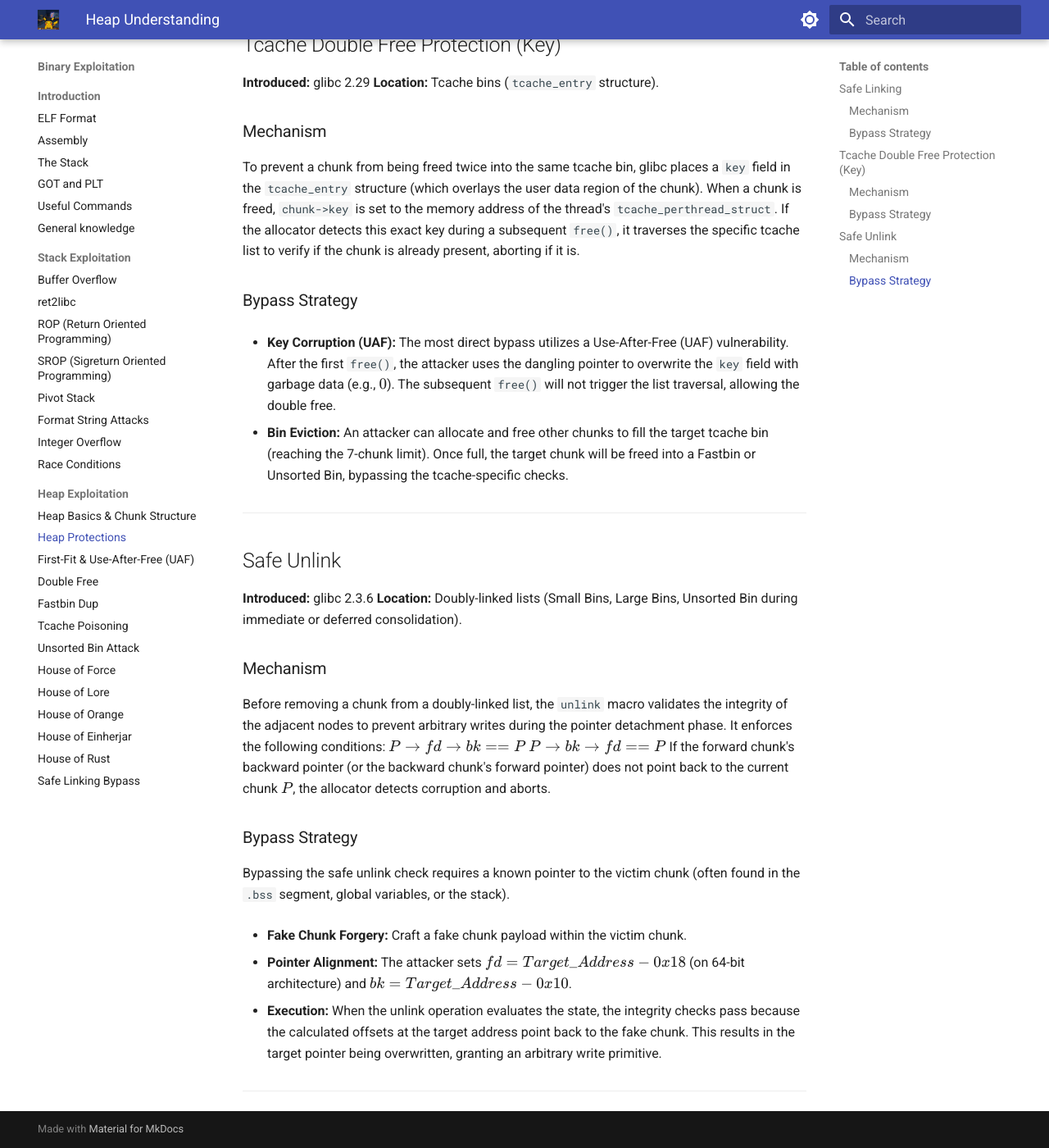
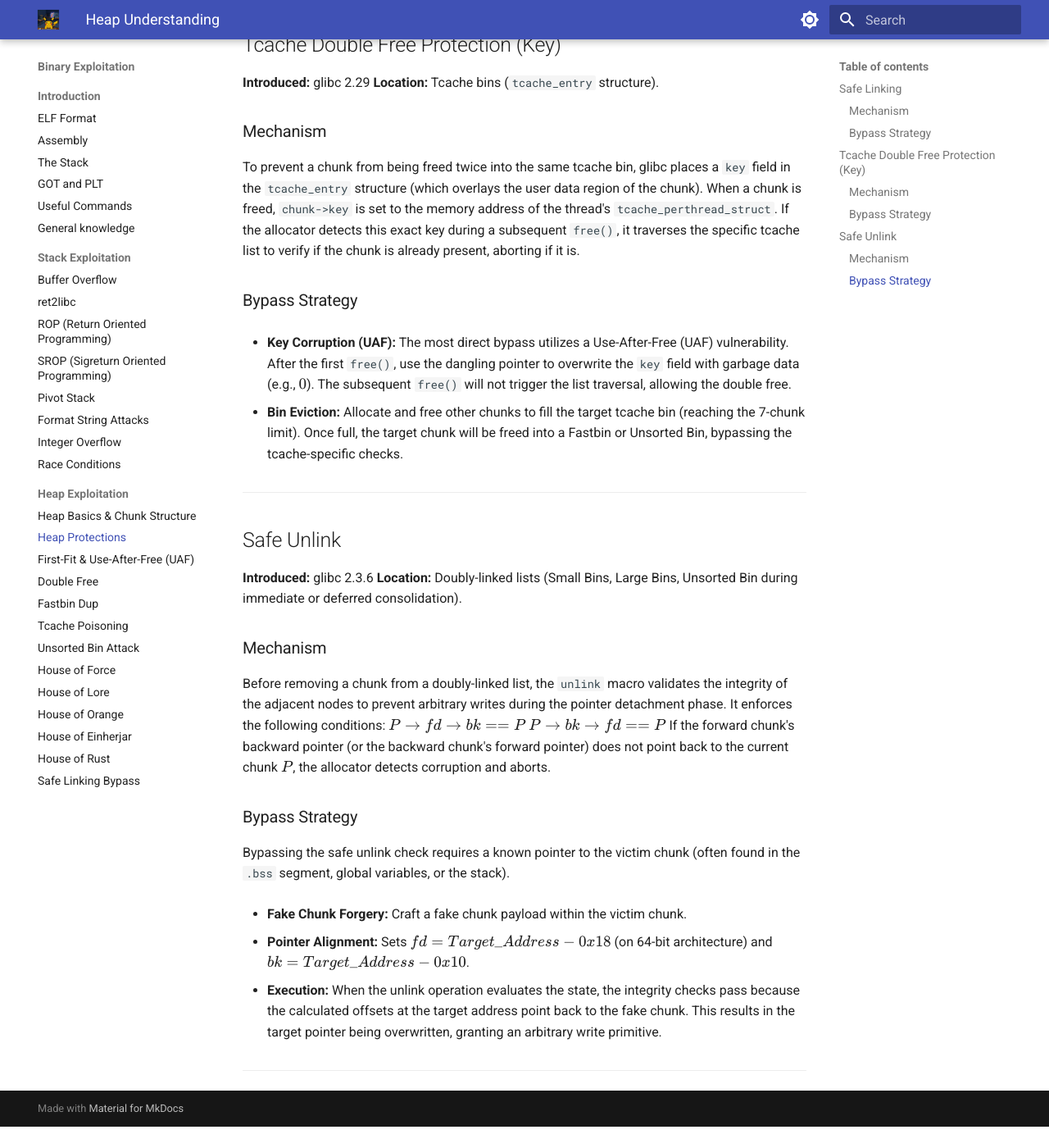
Before and after one commit to pwnkachu/pwnkachu.github.io, an MkDocs documentation site: the page built from docs/binexp/heap/protections.md, in a window 1280 px wide and 1400 px high, scrolled down 928 px. Shown: the whole window at 82% size. Built offline with MkDocs 1.6.1 and Material for MkDocs 9.7.7, drawn with Linux system fonts in a browser that asks for light colours; after the commit the page ends 2302 px from its top, so only the background shows below that.

Commit message:
feature: Update of heap posts and Tamarin modeling

```diff
--- a/docs/binexp/heap/protections.md
+++ b/docs/binexp/heap/protections.md
@@ -33,9 +33,9 @@ To prevent a chunk from being freed twice into the same tcache bin, glibc places
 
 ### Bypass Strategy
 
-- **Key Corruption (UAF):** The most direct bypass utilizes a Use-After-Free (UAF) vulnerability. After the first `free()`, the attacker uses the dangling pointer to overwrite the `key` field with garbage data (e.g., $0$). The subsequent `free()` will not trigger the list traversal, allowing the double free.
+- **Key Corruption (UAF):** The most direct bypass utilizes a Use-After-Free (UAF) vulnerability. After the first `free()`, use the dangling pointer to overwrite the `key` field with garbage data (e.g., $0$). The subsequent `free()` will not trigger the list traversal, allowing the double free.
 
-- **Bin Eviction:** An attacker can allocate and free other chunks to fill the target tcache bin (reaching the 7-chunk limit). Once full, the target chunk will be freed into a Fastbin or Unsorted Bin, bypassing the tcache-specific checks.
+- **Bin Eviction:** Allocate and free other chunks to fill the target tcache bin (reaching the 7-chunk limit). Once full, the target chunk will be freed into a Fastbin or Unsorted Bin, bypassing the tcache-specific checks.
 
 ---
 
@@ -54,7 +54,7 @@ Bypassing the safe unlink check requires a known pointer to the victim chunk (of
 
 - **Fake Chunk Forgery:** Craft a fake chunk payload within the victim chunk.
 
-- **Pointer Alignment:** The attacker sets $fd = Target\_Address - 0x18$ (on 64-bit architecture) and $bk = Target\_Address - 0x10$.
+- **Pointer Alignment:** Sets $fd = Target\_Address - 0x18$ (on 64-bit architecture) and $bk = Target\_Address - 0x10$.
 
 - **Execution:** When the unlink operation evaluates the state, the integrity checks pass because the calculated offsets at the target address point back to the fake chunk. This results in the target pointer being overwritten, granting an arbitrary write primitive.
 
```
